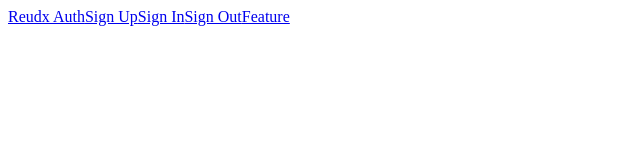
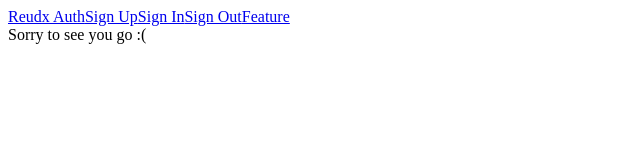
Before and after one commit to giants415/client_auth_react_redux, a React (Create React App) app: page /signout in a window 1280 px wide. Shown: the top 160 px of the page, without its empty margins (0-640 px from the left). Built offline with nearby package versions, Linux system fonts and the light colour scheme.

Commit message:
implements signout component

```diff
--- a/src/index.js
+++ b/src/index.js
@@ -10,6 +10,8 @@ import App from './components/App';
 import Welcome from './components/Welcome';
 import Signup from './components/auth/Signup';
 import Feature from './components/Feature';
+import Signout from './components/auth/Signout';
+
 
 const store = createStore(
   reducers,
@@ -26,6 +28,7 @@ ReactDOM.render(
         <Route path="/" exact component={Welcome} />
         <Route path="/signup" component={Signup} />
         <Route path="/feature" component={Feature} />
+        <Route path="/signout" component={Signout} />
       </App>
     </BrowserRouter>
   </Provider>
```
